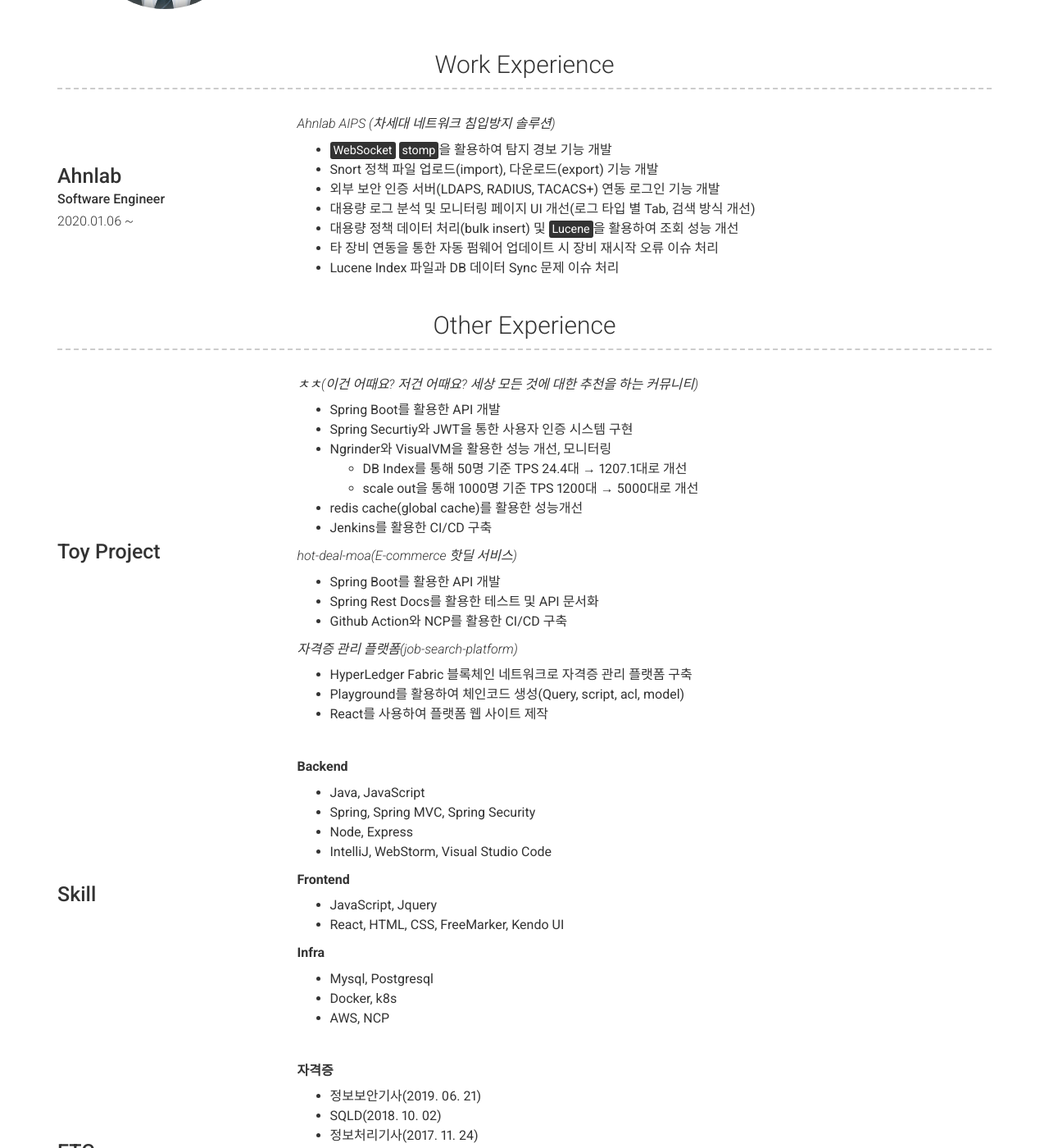
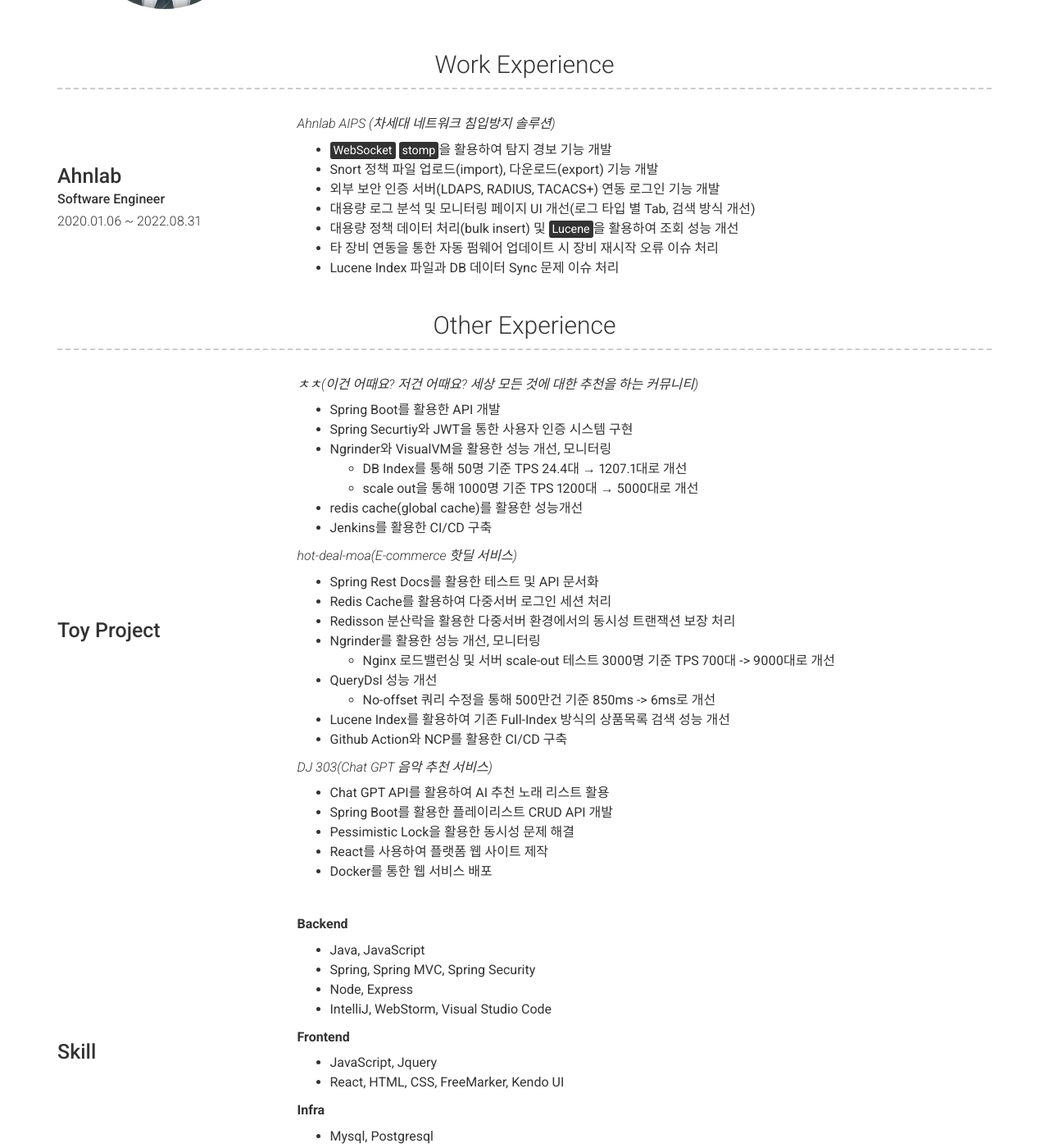
Before and after one commit to yht0827/resume, a Jekyll site: the page built from index.md, in a window 1280 px wide and 1400 px high, scrolled down 525 px. Shown: the whole window at 82% size. Built offline with Jekyll 4.4.1, drawn with Linux system fonts in a browser that asks for light colours; nearby versions of some CDN libraries.

Commit message:
-- 이력서 추가

```diff
--- a/_config.yml
+++ b/_config.yml
@@ -49,7 +49,7 @@ content:
       - layout: top-left
         title: Ahnlab
         sub_title: Software Engineer
-        caption: 2020.01.06 ~
+        caption: 2020.01.06 ~ 2022.08.31
         description: | # this will include new lines to allow paragraphs
           **<a href="https://www.ahnlab.com/kr/site/product/productView.do?prodSeq=131" target="_blank" style="color: inherit;font-style: italic;font-weight: 300;">Ahnlab AIPS (차세대 네트워크 침입방지 솔루션)</a>**
           - <mark>WebSocket</mark> <mark>stomp</mark>을 활용하여 탐지 경보 기능 개발
@@ -76,14 +76,22 @@ content:
           - Jenkins를 활용한 CI/CD 구축
 
           **<a href="https://github.com/f-lab-edu/hot-deal-moa" target="_blank" style="color: inherit;font-style: italic;font-weight: 300;">hot-deal-moa(E-commerce 핫딜 서비스)</a>**
-          - Spring Boot를 활용한 API 개발
           - Spring Rest Docs를 활용한 테스트 및 API 문서화
+          - Redis Cache를 활용하여 다중서버 로그인 세션 처리
+          - Redisson 분산락을 활용한 다중서버 환경에서의 동시성 트랜잭션 보장 처리
+          - Ngrinder를 활용한 성능 개선, 모니터링
+            - Nginx 로드밸런싱 및 서버 scale-out 테스트 3000명 기준 TPS 700대 -> 9000대로 개선
+          - QueryDsl 성능 개선
+            - No-offset 쿼리 수정을 통해 500만건 기준 850ms -> 6ms로 개선
+          - Lucene Index를 활용하여 기존 Full-Index 방식의 상품목록 검색 성능 개선
           - Github Action와 NCP를 활용한 CI/CD 구축
 
-          **<a href="https://github.com/yht0827/JobSearchPlatform" target="_blank" style="color: inherit;font-style: italic;font-weight: 300;">자격증 관리 플랫폼(job-search-platform)</a>**
-          - HyperLedger Fabric 블록체인 네트워크로 자격증 관리 플랫폼 구축
-          - Playground를 활용하여 체인코드 생성(Query, script, acl, model)
+          **<a href="https://github.com/potenday-project/dj_303" target="_blank" style="color: inherit;font-style: italic;font-weight: 300;">DJ 303(Chat GPT 음악 추천 서비스)</a>**
+          - Chat GPT API를 활용하여 AI 추천 노래 리스트 활용
+          - Spring Boot를 활용한 플레이리스트 CRUD API 개발
+          - Pessimistic Lock을 활용한 동시성 문제 해결
           - React를 사용하여 플랫폼 웹 사이트 제작
+          - Docker를 통한 웹 서비스 배포
 
       - layout: top-left
         title: Skill
```
